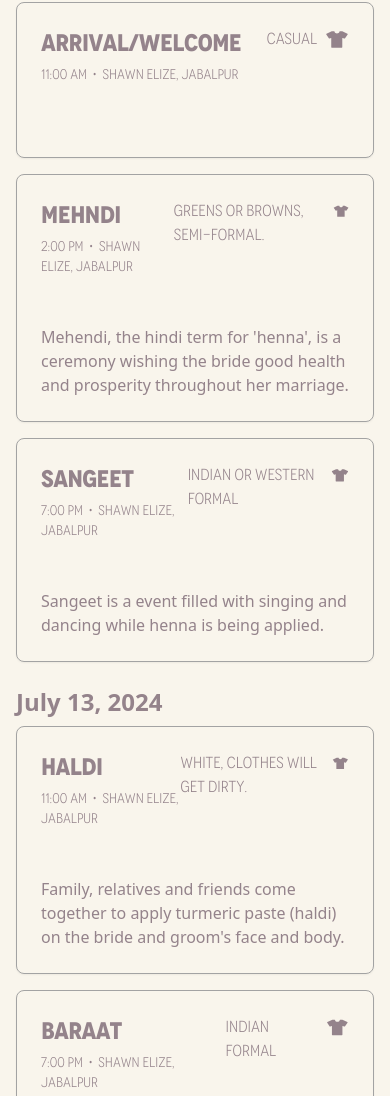
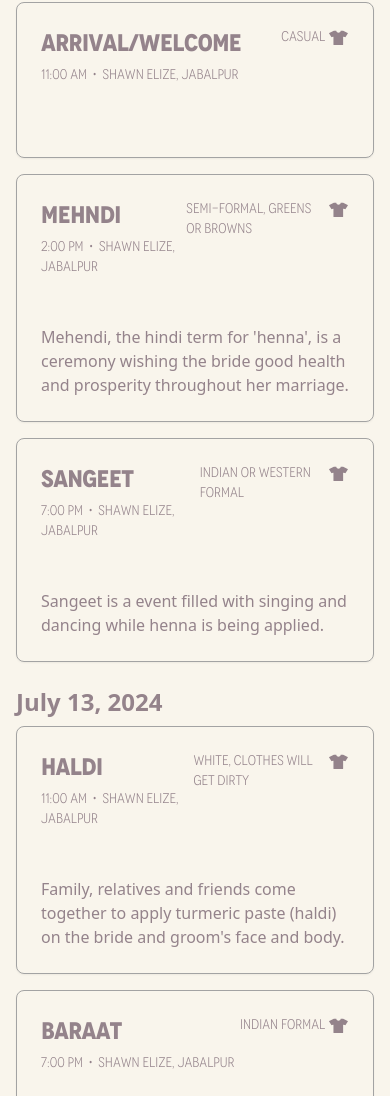
Before and after one commit to UnevenMike/wedding-ute-gina, an Astro site: page /schedule/india in a window 390 px wide. Shown: the part 316-1412 px from the top of the page. Built offline with nearby package versions, Linux system fonts and the light colour scheme; Astro itself is replaced by a stand-in of ours.

Commit message:
Fix styling for small screens.

```diff
--- a/src/pages/schedule/[location].astro
+++ b/src/pages/schedule/[location].astro
@@ -82,10 +82,14 @@ if (location == "india") {
                       </div>
                       <div class="flex align-top gap-2">
                         { event.clothing ?
-                          <>
-                            {event.clothing}
-                            <svg xmlns="http://www.w3.org/2000/svg" width="1.5em" height="1.5em" viewBox="0 0 50 50"><path fill="currentColor" d="M47.36 14.75c.08.29-.021.61-.19.86l-5.39 8.02c-.2.31-.62.48-.971.48c-.1 0-.38-.02-.489-.05L36 23v19c0 .58-.41 1-1 1H14c-.59 0-1-.42-1-1V23l-3.88 1.07c-.45.14-.84-.04-1.09-.43l-5.35-8c-.17-.26-.22-.55-.14-.84c.07-.3.28-.5.55-.64L14 9h5c.59 0 1 .41 1 1c0 2.06 2.89 3.52 4.95 3.52S30 12.07 30 10c0-.58.41-1 1-1h5l10.8 5.06c.28.14.48.39.56.69"/></svg>
-                          </> :
+                          <div class="flex justify-end text-sm">
+                            <div>
+                              {event.clothing}&nbsp;
+                            </div>
+                            <div>
+                              <svg xmlns="http://www.w3.org/2000/svg" width="1.5em" height="1.5em" viewBox="0 0 50 50"><path fill="currentColor" d="M47.36 14.75c.08.29-.021.61-.19.86l-5.39 8.02c-.2.31-.62.48-.971.48c-.1 0-.38-.02-.489-.05L36 23v19c0 .58-.41 1-1 1H14c-.59 0-1-.42-1-1V23l-3.88 1.07c-.45.14-.84-.04-1.09-.43l-5.35-8c-.17-.26-.22-.55-.14-.84c.07-.3.28-.5.55-.64L14 9h5c.59 0 1 .41 1 1c0 2.06 2.89 3.52 4.95 3.52S30 12.07 30 10c0-.58.41-1 1-1h5l10.8 5.06c.28.14.48.39.56.69"/></svg>
+                            </div>
+                          </div> :
                           <></>
                         }
                       </div>
--- a/src/pages/schedule/events.ts
+++ b/src/pages/schedule/events.ts
@@ -27,7 +27,7 @@ export const IndiaEvents: EventList[] = [
                 time: "2:00 PM",
                 location: "Shawn Elize, Jabalpur",
                 description: "Mehendi, the hindi term for 'henna', is a ceremony wishing the bride good health and prosperity throughout her marriage.",
-                clothing: "Greens or Browns, Semi-Formal."
+                clothing: "Semi-Formal, Greens or Browns"
             },
             {
                 event: "Sangeet",
@@ -46,7 +46,7 @@ export const IndiaEvents: EventList[] = [
                 time: "11:00 AM",
                 location: "Shawn Elize, Jabalpur",
                 description: "Family, relatives and friends come together to apply turmeric paste (haldi) on the bride and groom's face and body.",
-                clothing: "White, clothes will get dirty."
+                clothing: "White, clothes will get dirty"
             },
             {
                 event: "Baraat",
```
